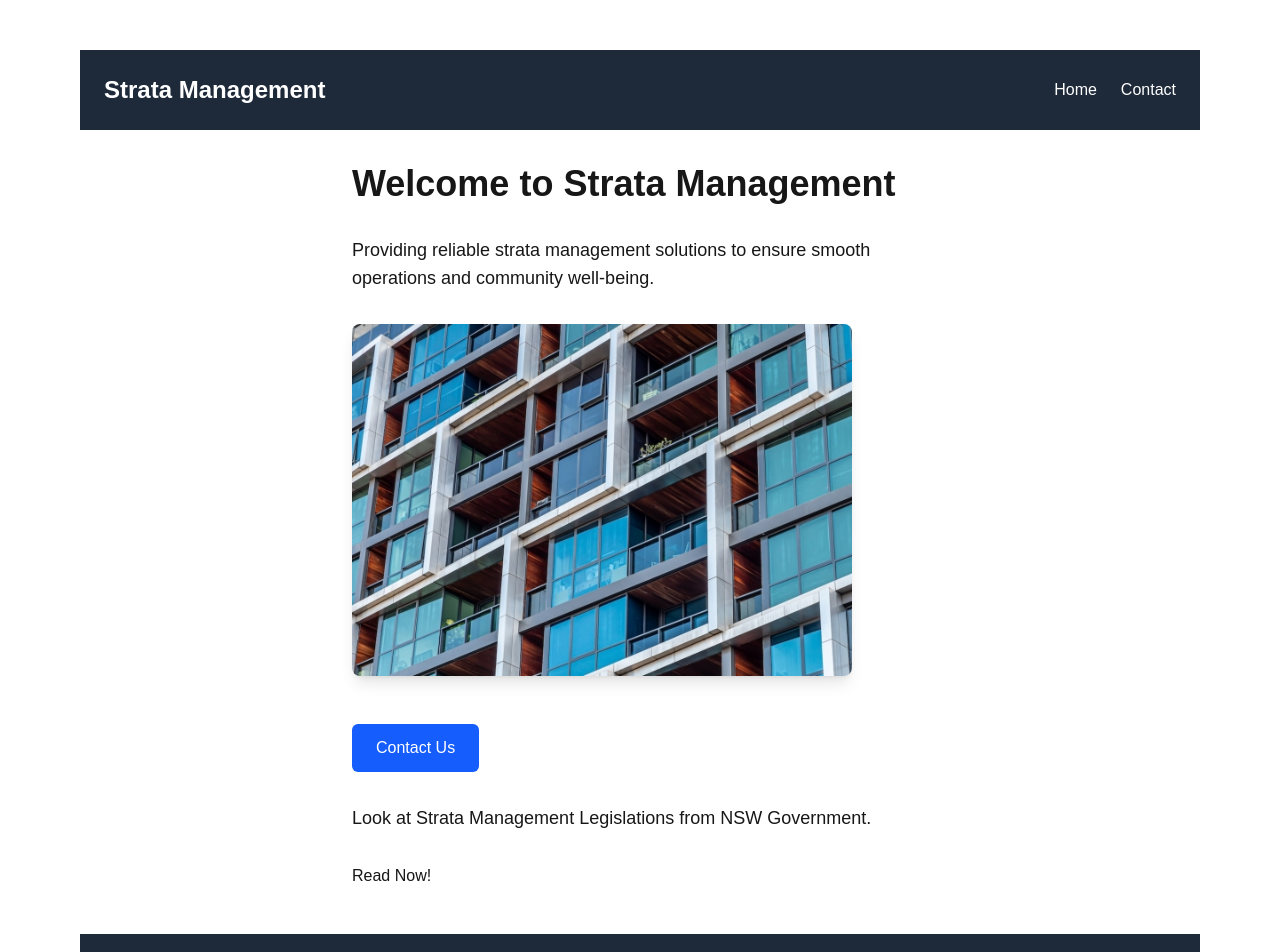
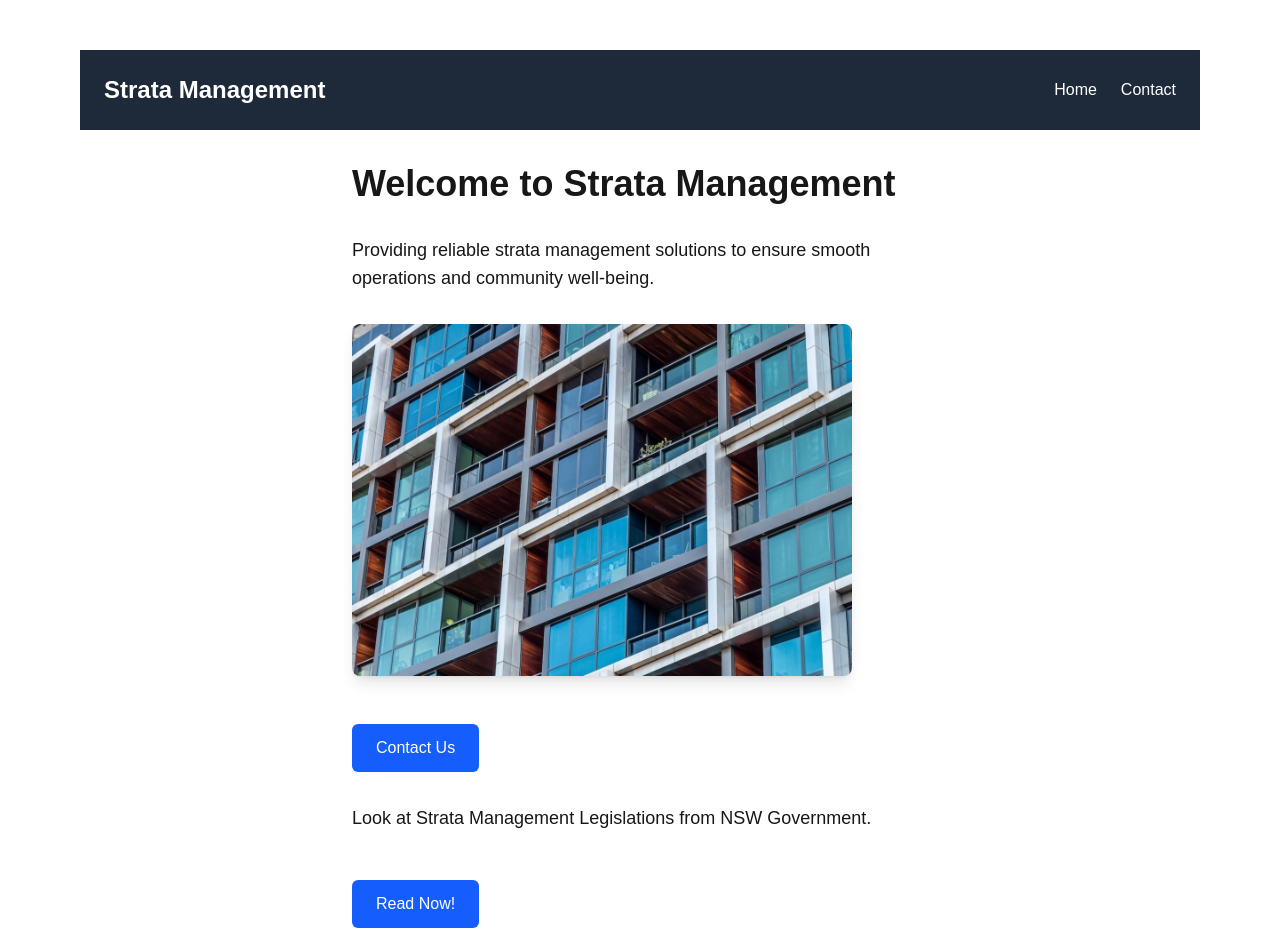
Before and after one commit to akshayB12O4/my-strata-repo, a Next.js app: page / in a window 1280 px wide. Shown: the top 952 px of the page. Built offline with nearby package versions, Linux system fonts and the light colour scheme.

Commit message:
Update page.tsx

```diff
--- a/app/page.tsx
+++ b/app/page.tsx
@@ -40,7 +40,12 @@ export default function Home() {
         <p className="text-lg text-center sm:text-left max-w-xl">
           Look at Strata Management Legislations from NSW Government.
         </p>
-        <a href = "/stratalaw.pdf" target="_blank">Read Now!</a>
+        <Link href="/stratalaw.pdf" target="_blank">
+          <button className="mt-4 px-6 py-3 bg-blue-600 text-white rounded-md hover:bg-blue-700">
+            Read Now!
+          </button>
+        </Link>
+
       </main>
 
       {}
```
